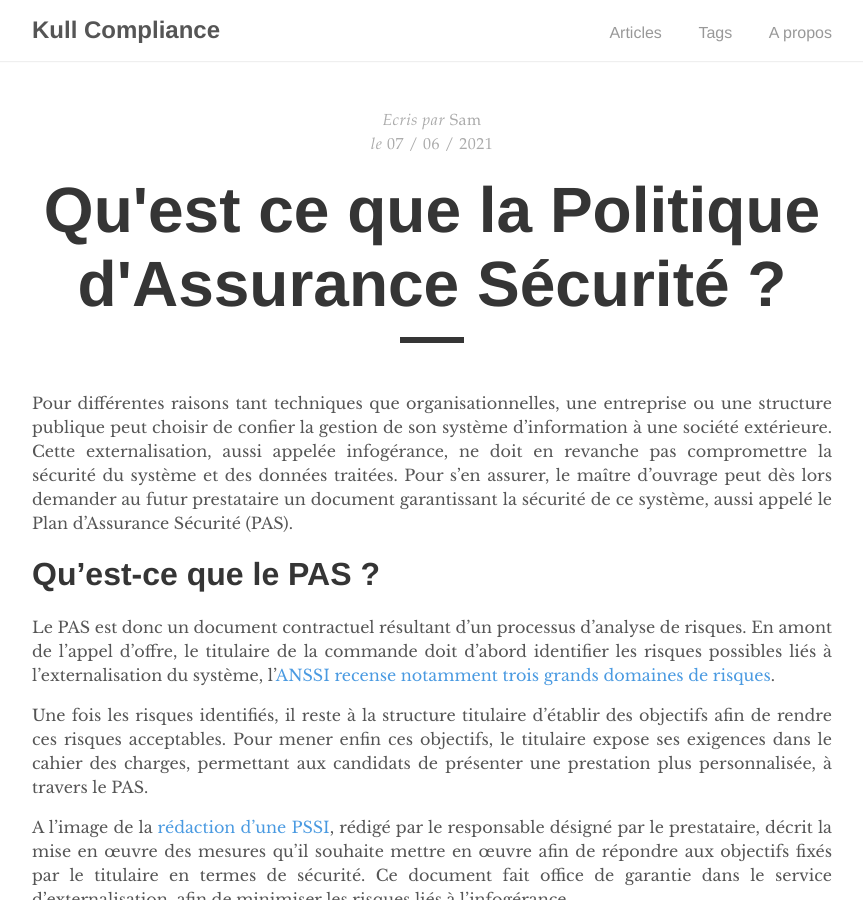
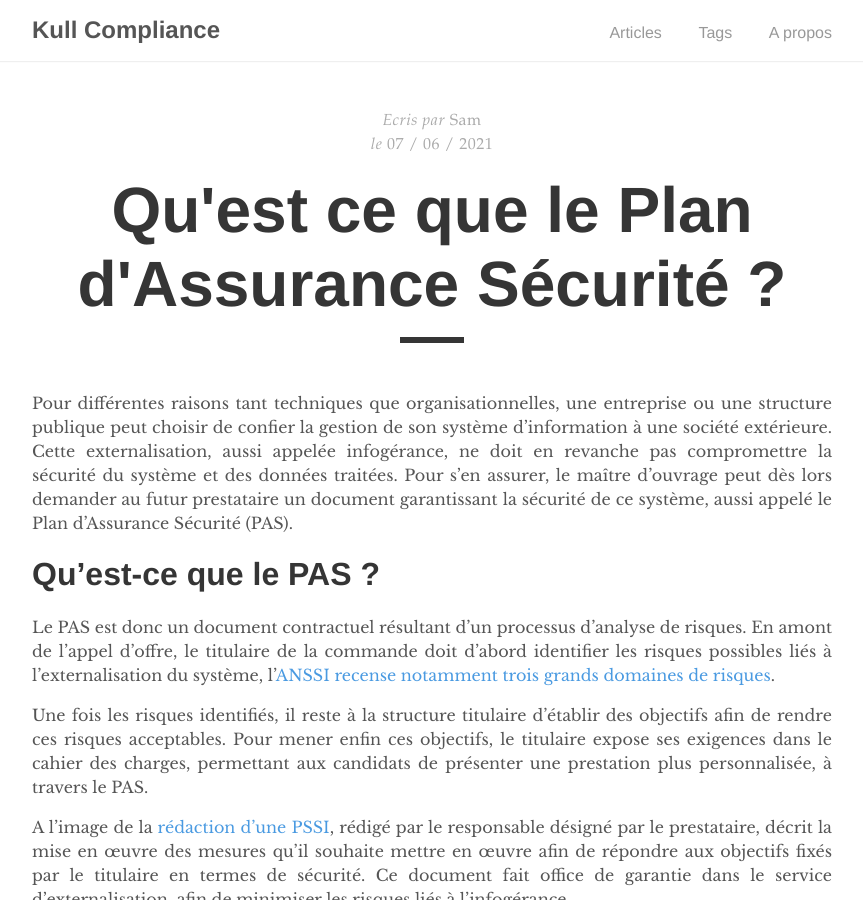
Before and after one commit to slimooo/kull, a Jekyll site: the page built from _posts/2021-06-07-plan-assurance-securite.md, in a window 1280 px wide and 900 px high. Shown: the whole window, without its empty margins (208-1071 px from the left). Built offline with Jekyll 4.4.1, drawn with Linux system fonts in a browser that asks for light colours.

Commit message:
Update 2021-06-07-plan-assurance-securite.md

```diff
--- a/_posts/2021-06-07-plan-assurance-securite.md
+++ b/_posts/2021-06-07-plan-assurance-securite.md
@@ -1,8 +1,8 @@
 ---
 layout: post
-title:  "Qu'est ce que la Politique d'Assurance Sécurité ?"
+title:  "Qu'est ce que le Plan d'Assurance Sécurité ?"
 author: "Sam"
-tags: cybersecurity
+tags: cybersecurite
 ---
 
 Pour différentes raisons tant techniques que organisationnelles, une entreprise ou une structure publique peut choisir de confier la gestion de son système d’information à une société extérieure. Cette externalisation, aussi appelée infogérance, ne doit en revanche pas compromettre la sécurité du système et des données traitées.
```
